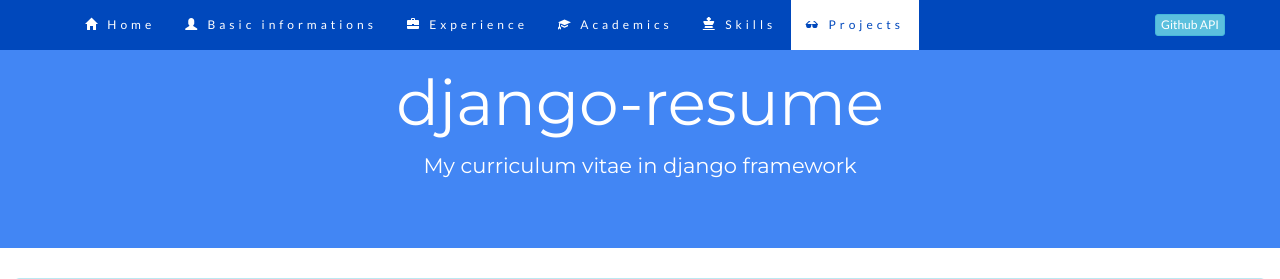
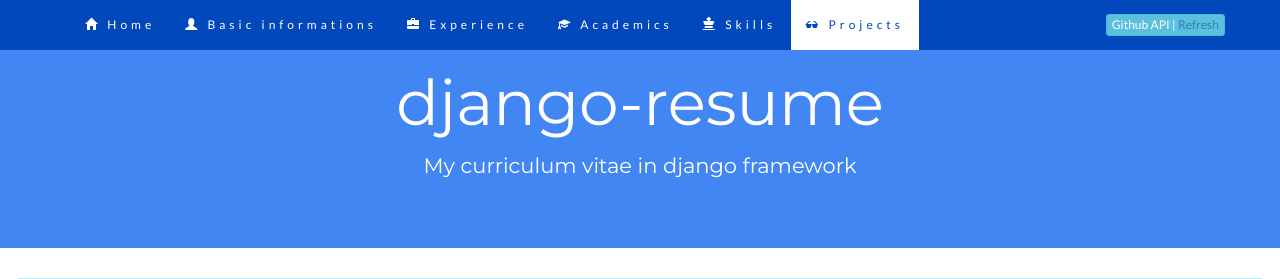
Before and after one commit to mkopr/django-resume, a Django app: template mysite/personal/templates/personal/header.html in a window 1280 px wide. Shown: the top 279 px of the page. Run offline with Django 3.2, Linux system fonts and the light colour scheme; the template is opened without the code that fills it: values that come from a table or form of the project are taken from there, others are empty; tables that the repository leaves empty hold one stand-in row (values such as "Sample post"); grey boxes marked "Sample" are stand-in pictures; some libraries are stand-ins or nearby versions.

Commit message:
Add refresh button for github API.

```diff
--- a/mysite/personal/templates/personal/header.html
+++ b/mysite/personal/templates/personal/header.html
@@ -120,7 +120,8 @@
         <ul class="nav navbar-nav navbar-right">
             <button type="button" class="btn btn-info btn-xs navbar-btn"
                     data-toggle="modal" data-target=".bs-example-modal-sm">
-                Github API
+                Github API | <a target="_blank" href="/github/{{ basic_info.github_login }}">
+                    Refresh</a>
             </button>
 
             <div class="modal fade bs-example-modal-sm" tabindex="-1"
@@ -158,15 +159,14 @@
                         </ul>
                         {% endfor %}
                         <br>
-                        </ul>
-
-                    </div>
+                    </ul>
                 </div>
             </div>
-
         </ul>
     </div>
+
   </div>
+    </div>
 </nav>
 
 <!-- Head -->
```
